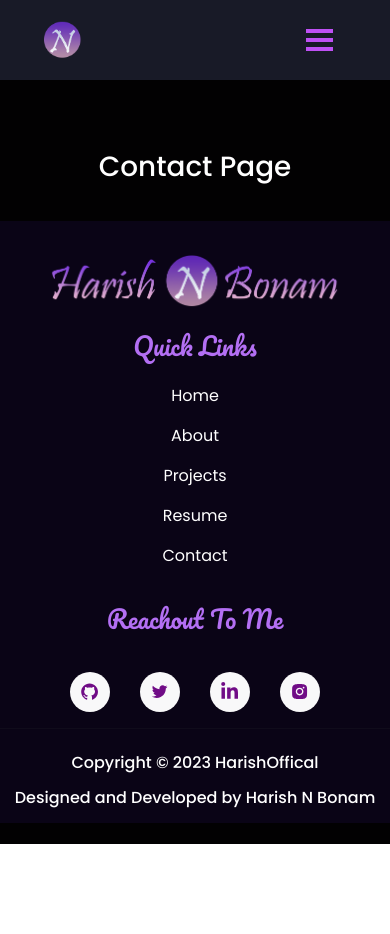
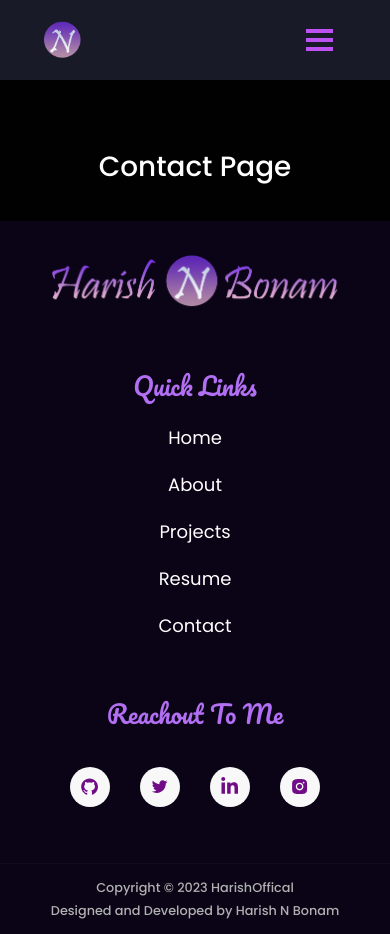
Before and after one commit to Harish1611/Portfolio-Website-React, a React (Create React App) app: page /contact in a window 390 px wide. Before the commit the page ends 844 px from the top, so only its background shows below. Built offline with nearby package versions, Linux system fonts and the light colour scheme.

Commit message:
Footer Routing Links, Responsiveness Added

```diff
--- a/src/components/Footer.js
+++ b/src/components/Footer.js
@@ -1,18 +1,6 @@
 import React from "react";
 import { Container, Row, Col } from "react-bootstrap";
 import HarishLogo from "../Assets/HarishLogo.png";
-
-import About from "./About/About";
-import Home from "./Home/Home";
-import Projects from "./Projects/Projects";
-import Resume from "./Resume/ResumeNew";
-import Contact from "./Contact/Contact";
-import {
-  BrowserRouter as Router,
-  Route,
-  Routes,
-  Navigate,
-} from "react-router-dom";
 import {
   AiFillGithub,
   AiOutlineTwitter,
@@ -37,12 +25,25 @@ function Footer() {
 
         <Col md="4" className="footer-copywright">
           <h2 className="footer-heading">Quick Links</h2>
-          <p className="footer-nav-items"> Home</p>
-          <p className="footer-nav-items"> About</p>
-
-          <p className="footer-nav-items"> Projects</p>
-          <p className="footer-nav-items"> Resume</p>
-          <p className="footer-nav-items"> Contact</p>
+          <Link className="footer-nav-items" to="/">
+            Home
+          </Link>
+          <div className="break"> </div>
+          <Link className="footer-nav-items" to="/about">
+            About
+          </Link>
+          <div className="break"> </div>
+          <Link className="footer-nav-items" to="/project">
+            Projects
+          </Link>
+          <div className="break"> </div>
+          <Link className="footer-nav-items" to="/resume">
+            Resume
+          </Link>
+          <div className="break"> </div>
+          <Link className="footer-nav-items" to="/contact">
+            Contact
+          </Link>
         </Col>
         <Col md="4" className="footer-copywright">
           <h2 className="footer-heading">Reachout To Me</h2>
@@ -59,7 +60,7 @@ function Footer() {
             </li>
             <li className="social-icons">
               <a
-                href="#"
+                href="https://www.linkedin.com/in/harish-naidu-bonam/"
                 target="_blank"
                 rel="noreferrer"
                 className="icon-colour  home-social-icons"
@@ -69,7 +70,7 @@ function Footer() {
             </li>
             <li className="social-icons">
               <a
-                href="#"
+                href="https://www.linkedin.com/in/harish-naidu-bonam/"
                 target="_blank"
                 rel="noreferrer"
                 className="icon-colour  home-social-icons"
@@ -79,7 +80,7 @@ function Footer() {
             </li>
             <li className="social-icons">
               <a
-                href="#"
+                href="https://www.linkedin.com/in/harish-naidu-bonam/"
                 target="_blank"
                 rel="noreferrer"
                 className="icon-colour home-social-icons"
@@ -90,14 +91,16 @@ function Footer() {
           </ul>
         </Col>
       </Row>
-      <Row>
+      <Row className="footer-bottom-col">
         <hr></hr>
-        <Col md="6" className="footer-copywright">
-          <h3>Copyright © {year} HarishOffical</h3>
+        <Col md="6">
+          <h4 className="footer-bottom">Copyright © {year} HarishOffical</h4>
         </Col>
 
-        <Col md="6" className="footer-copywright">
-          <h3>Designed and Developed by Harish N Bonam</h3>
+        <Col md="6">
+          <h4 className="footer-bottom">
+            Designed and Developed by Harish N Bonam
+          </h4>
         </Col>
       </Row>
     </Container>
--- a/src/components/Home/HomeAboutCard.js
+++ b/src/components/Home/HomeAboutCard.js
@@ -1,5 +1,6 @@
 import React from "react";
 import Card from "react-bootstrap/Card";
+import { Link } from "react-router-dom";
 
 function HomeAboutCard(props) {
   return (
@@ -21,7 +22,9 @@ function HomeAboutCard(props) {
           >
             {props.description}
           </Card.Text>
-          <button className="btn-primary"> Know More</button>
+          <Link to="/about">
+            <button className="btn-primary"> Know More</button>{" "}
+          </Link>
         </Card.Body>
       </Card>
     </row>
--- a/src/style.css
+++ b/src/style.css
@@ -485,6 +485,14 @@ button:focus {
   font-family: "Pacifico", cursive;
   padding-bottom: 15px;
 }
+@media (max-width: 767px) {
+  .footer-heading {
+    padding-top: 60px;
+    color: #b36ff3 !important;
+    font-family: "Pacifico", cursive;
+    padding-bottom: 15px;
+  }
+}
 .footer-logo {
   text-align: center !important;
   height: 80px !important;
@@ -494,6 +502,21 @@ button:focus {
 .footer-nav-items {
   color: white;
   cursor: pointer;
+  text-decoration: none;
+
+  font-size: 18px !important;
+}
+.break {
+  padding-bottom: 20px !important;
+}
+.footer-nav-items:hover {
+  color: rgb(176, 176, 176) !important;
+  cursor: pointer;
+  text-decoration: none;
+  font-size: 18px !important;
+}
+.footer-bottom-col {
+  padding-top: 40px !important;
 }
 @media (max-width: 767px) {
   .footer-copywright {
@@ -503,6 +526,10 @@ button:focus {
   .footer-body {
     text-align: center !important;
   }
+
+  .footer-bottom-col {
+    padding-top: 40px !important;
+  }
 }
 
 .footer h3 {
@@ -511,7 +538,17 @@ button:focus {
   margin-top: 0.5em !important;
   margin-bottom: 0.5em !important;
 }
+.footer-bottom {
+  font-size: 1em;
+  color: rgb(176, 176, 176) !important;
+}
 
+@media (max-width: 767px) {
+  .footer-bottom {
+    font-size: 0.8em;
+    color: rgb(176, 176, 176) !important;
+  }
+}
 .footer-icons {
   margin-top: 0.5em !important;
   margin-bottom: 0.5em !important;
```
